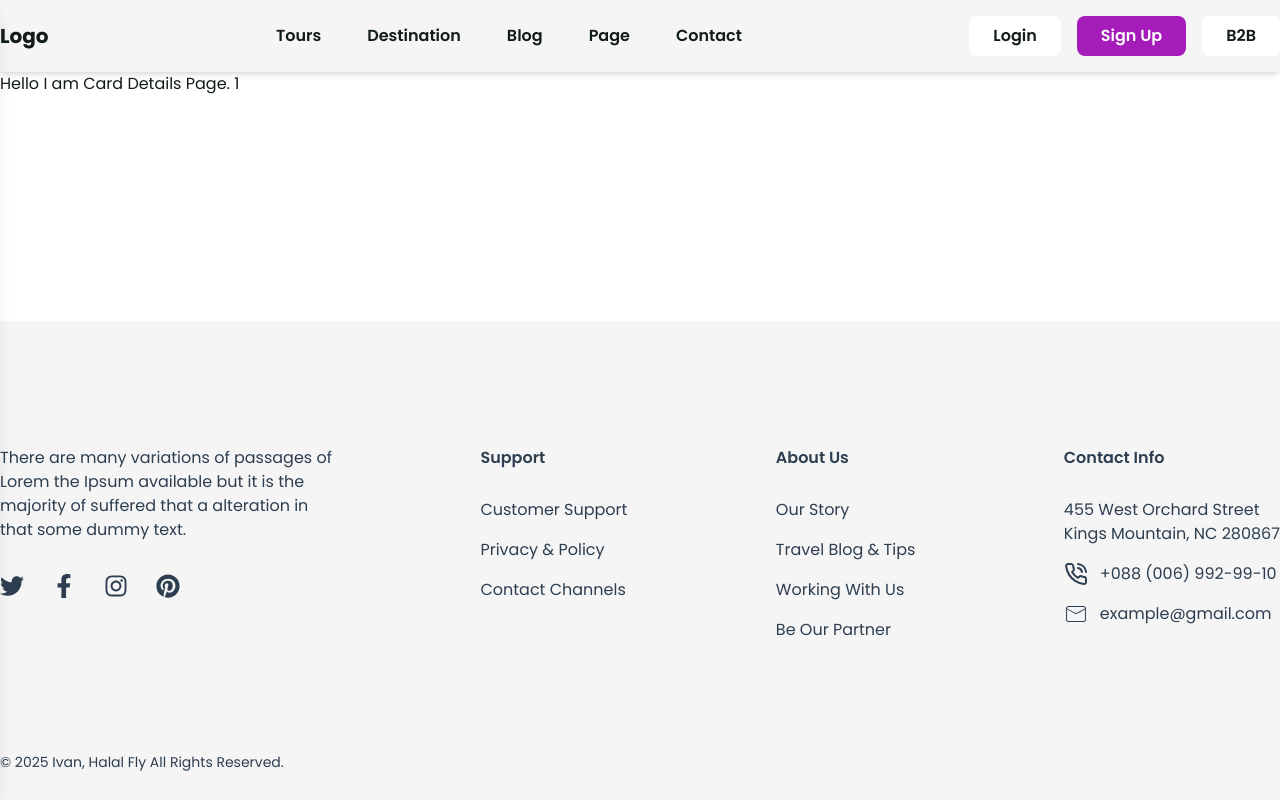
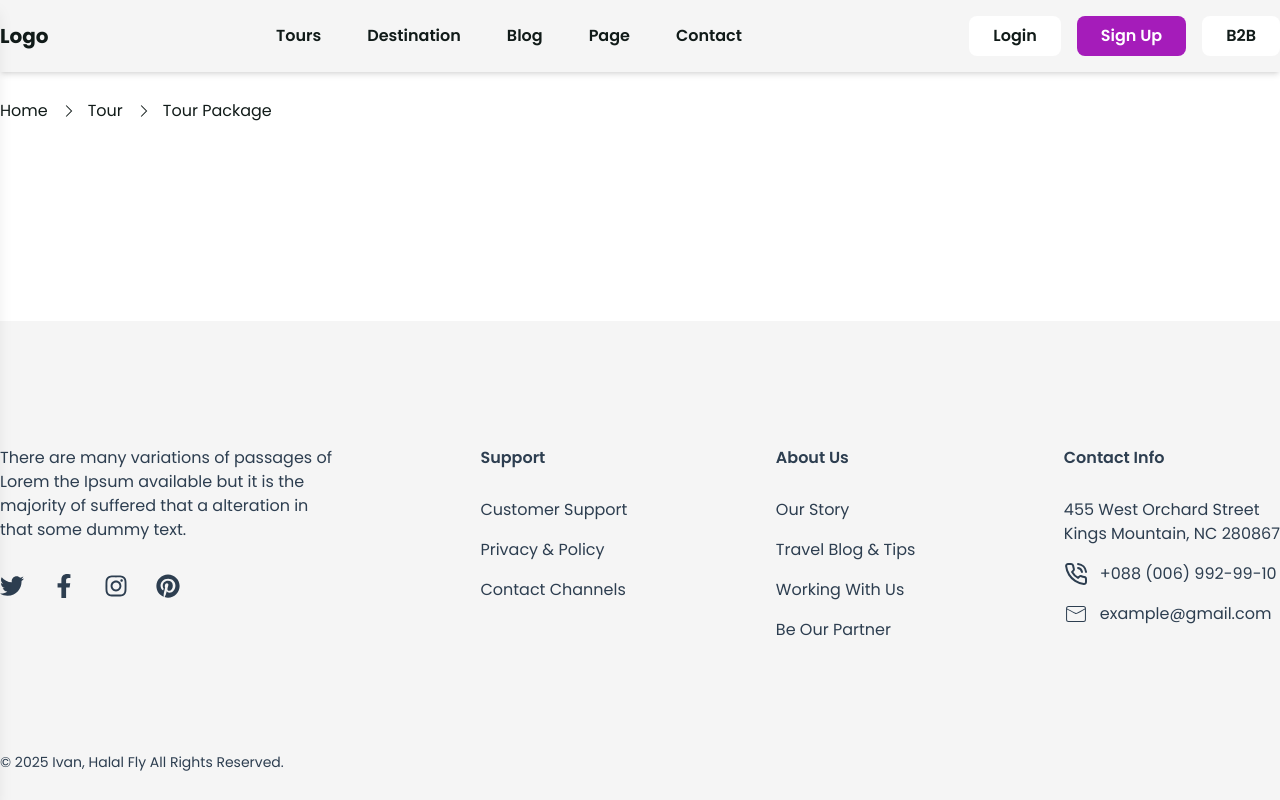
Before and after one commit to theashrafislam/halal-fly, a Next.js app: page /card-details/1 in a window 1280 px wide. Built offline with nearby package versions, Linux system fonts and the light colour scheme.

Commit message:
card details page route section desgin is complate

```diff
--- a/src/app/card-details/[id]/page.jsx
+++ b/src/app/card-details/[id]/page.jsx
@@ -1,11 +1,15 @@
 import React from 'react';
+import { LiaAngleRightSolid } from 'react-icons/lia';
 
 const CardDetailsPage = ({ params }) => {
     const { id } = params;
     // console.log(id);
     return (
-        <div>
-            <h1>Hello I am Card Details Page. {id}</h1>
+        <div className='max-w-7xl mx-auto'>
+            {/* route section  */}
+            <div className='py-[27px] '>
+                <h5 className='flex items-center gap-3 text-base'><span>Home</span><LiaAngleRightSolid /><span>Tour</span><LiaAngleRightSolid /><span>Tour Package</span></h5>
+            </div>
         </div>
     );
 };
--- a/src/app/tour-lists/page.jsx
+++ b/src/app/tour-lists/page.jsx
@@ -317,7 +317,7 @@ const TourLists = () => {
                         <div className='grid grid-cols-1 md:grid-cols-2 lg:grid-cols-3 gap-6'>
                             {[1, 2, 3, 4, 5, 6, 7, 8, 9].map((card, index) => (
                                 <div key={index}>
-                                    <Card />
+                                    <Card card={card}/>
                                 </div>
                             ))}
                         </div>
```
